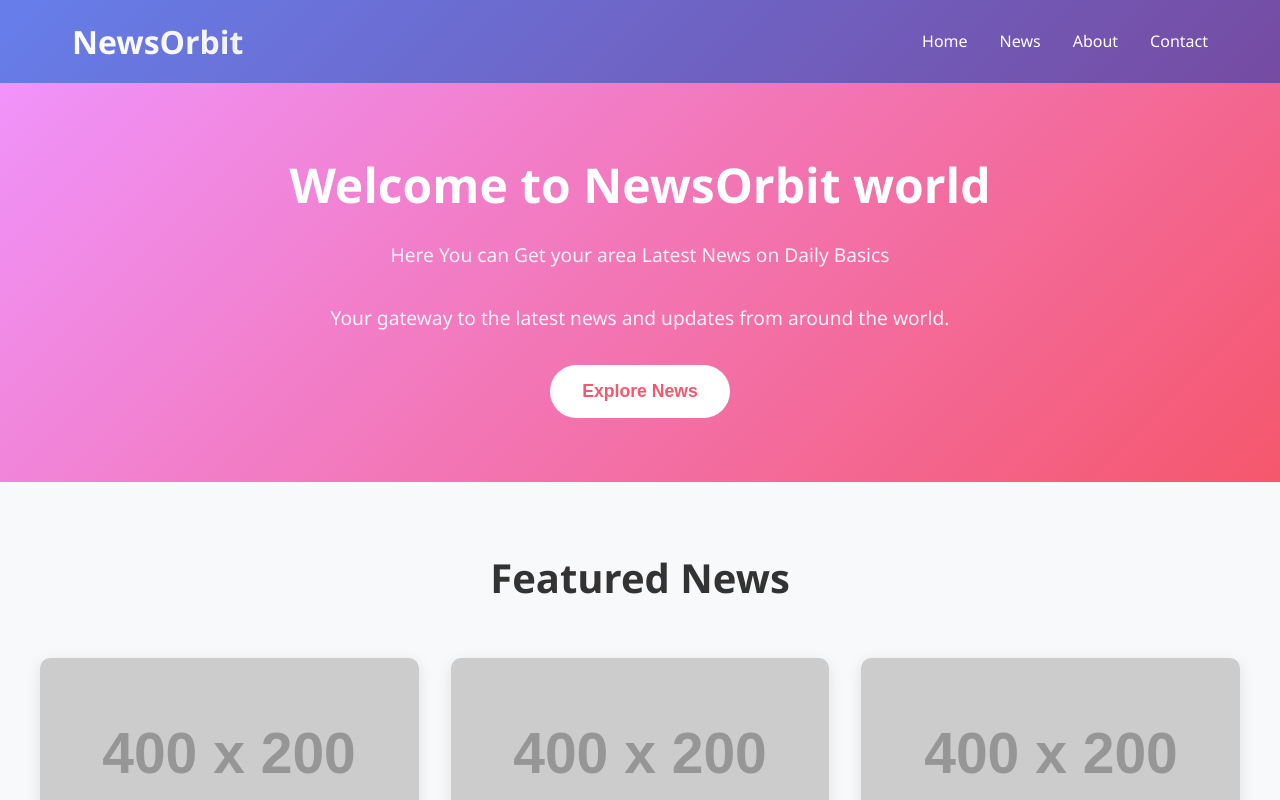
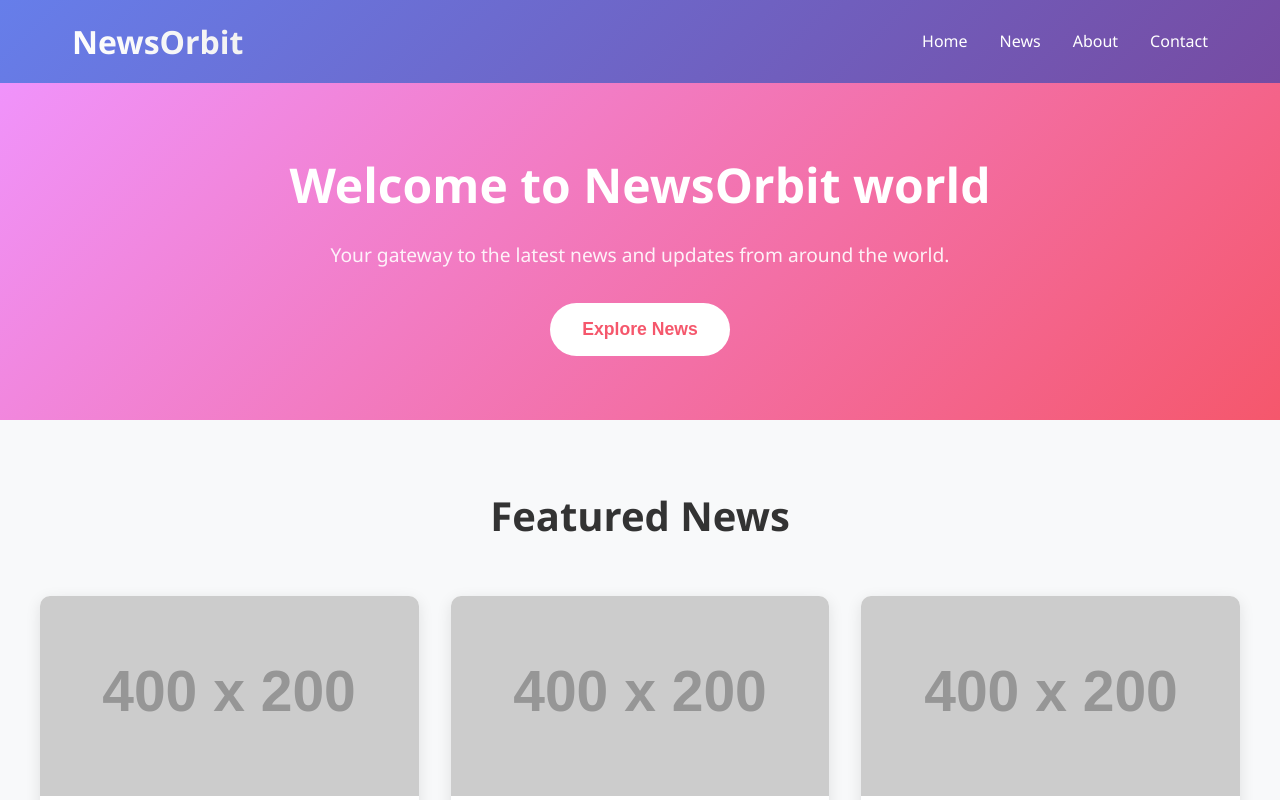
Before and after one commit to Navneet2414/NewsOrbit, a React (Vite) app: page / in a window 1280 px wide. Shown: the top 800 px of the page. Built offline with nearby package versions, Linux system fonts and the light colour scheme.

Commit message:
Remove outdated comment in Hero component

```diff
--- a/src/components/Hero.tsx
+++ b/src/components/Hero.tsx
@@ -6,7 +6,7 @@ const Hero: React.FC = () => {
     <section className="hero">
       <div className="hero-container">
         <h2>Welcome to NewsOrbit world </h2>
-        <p>Here You can Get your area Latest News  on Daily Basics</p>
+        {/* <p>Here You can Get your area Latest News  on Daily Basics</p> */}
         <p>Your gateway to the latest news and updates from around the world.</p>
         <button className="cta-button">Explore News</button>
       </div>
```
